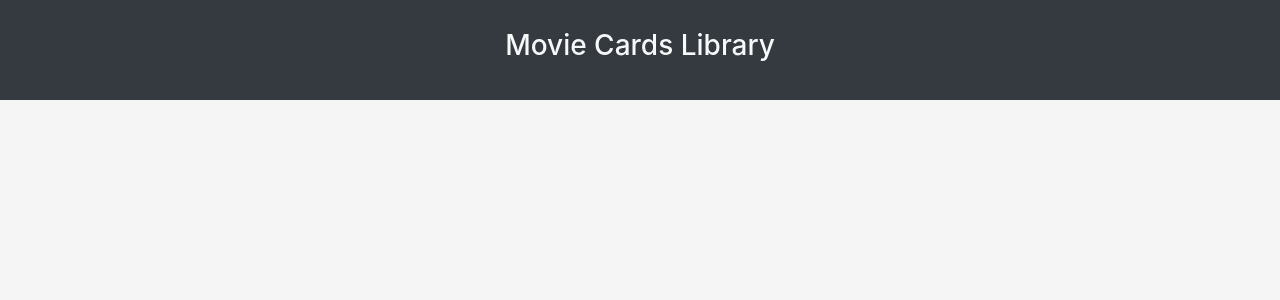
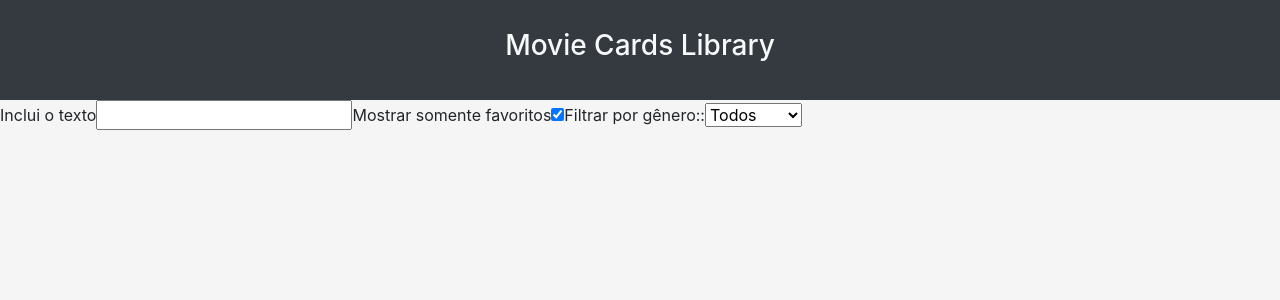
Before and after one commit to tryber/sd-05-block12-project-movie-card-library-stateful, a React (Create React App) app: page / in a window 1280 px wide. Shown: the top 300 px of the page. Built offline with nearby package versions, Linux system fonts and the light colour scheme.

Commit message:
EElisangelo_iniciando-o-projeto

```diff
--- a/src/App.js
+++ b/src/App.js
@@ -1,5 +1,6 @@
 import React from 'react';
 import './App.css';
+import SearchBar from './components/SearchBar';
 
 import Header from './components/Header';
 
@@ -7,6 +8,7 @@ function App() {
   return (
     <div className="App">
       <Header />
+      <SearchBar />
     </div>
   );
 }
--- /dev/null
+++ b/src/components/FilmeGenero.jsx
@@ -0,0 +1,25 @@
+import React from 'react';
+
+
+class FilmeGenero extends React.Component {
+  render() {
+    const { value, onChange, DH } = this.props;
+    const opcao = [
+      { key: 'Todos', value: '' },
+      { key: 'Ação', value: 'action' },
+      { key: 'Comédia', value: 'comedy' },
+      { key: 'Suspense', value: 'thriller' },
+    ];
+    return (
+      <label htmlFor={DH}>
+        {DH}
+        :
+        <select onChange={onChange} value={value}>
+          {opcao.map((opt) => (<option key={opt.key} value={opt.value}>{opt.key}</option>))}
+        </select>
+      </label>
+    );
+  }
+}
+
+export default FilmeGenero;
--- a/src/components/SearchBar.jsx
+++ b/src/components/SearchBar.jsx
@@ -1 +1,43 @@
 // implement SearchBar component here
+import React from 'react';
+import TextoDeEntrada from './TextoDeEntrada';
+import Fav from './SelecaoFavorito';
+import Genero from './FilmeGenero';
+import '../App.css';
+
+class SearchBar extends React.Component {
+  // constructor(props) {
+  //   super(props);
+  //   this.onSearchTextChange = this.onSearchTextChange.bind(this);
+  // }
+
+  // onSearchTextChange() {
+  // }
+
+  render() {
+    const {
+      searchText, onSearchTextChange, bookmarkedOnly = true,
+      onBookmarkedChange, selectedGenre, onSelectedGenreChange,
+    } = this.props;
+
+
+    return (
+      <fieldset className="searchBar">
+        <form>
+          <TextoDeEntrada onChange={onSearchTextChange} DH="Inclui o texto" value={searchText} />
+          <Fav onChange={onBookmarkedChange} DH="Mostrar somente favoritos" checked={bookmarkedOnly} />
+          <Genero onChange={onSelectedGenreChange} DH="Filtrar por gênero:" value={selectedGenre} />
+        </form>
+      </fieldset>
+    );
+  }
+}
+
+// searchText, uma string
+// onSearchTextChange, uma callback
+// bookmarkedOnly, um boolean
+// onBookmarkedChange, uma callback
+// selectedGenre, uma string
+// onSelectedGenreChange, uma callback
+
+export default SearchBar;
--- /dev/null
+++ b/src/components/SelecaoFavorito.jsx
@@ -0,0 +1,16 @@
+import React from 'react';
+
+
+class SelecaoFavorito extends React.Component {
+  render() {
+    const { checked, onChange, DH } = this.props;
+    return (
+      <label htmlFor={DH}>
+        {DH}
+        <input onChange={onChange} name={DH} checked={checked} type="checkbox" />
+      </label>
+    );
+  }
+}
+
+export default SelecaoFavorito;
--- /dev/null
+++ b/src/components/TextoDeEntrada.jsx
@@ -0,0 +1,16 @@
+import React from 'react';
+
+
+class TextoEntrada extends React.Component {
+  render() {
+    const { value, onChange, DH } = this.props;
+    return (
+      <label htmlFor={DH}>
+        {DH}
+        <input onChange={onChange} name={DH} value={value} type="text" />
+      </label>
+    );
+  }
+}
+
+export default TextoEntrada;
```
Also changed, not shown: src/components/AddMovie.jsx (+17 -0 lines), src/components/MovieLibrary.jsx (+17 -0 lines).
